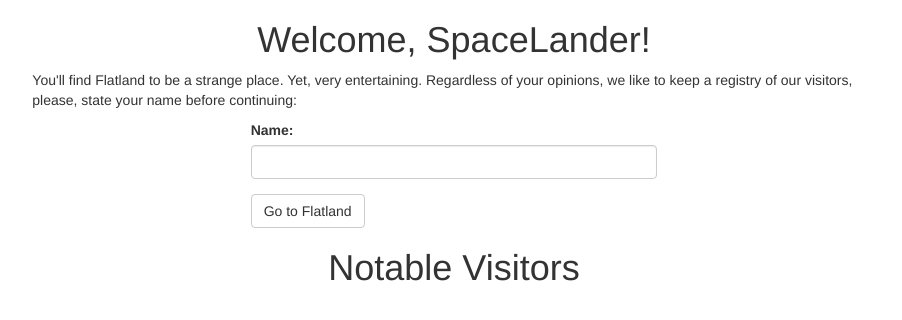
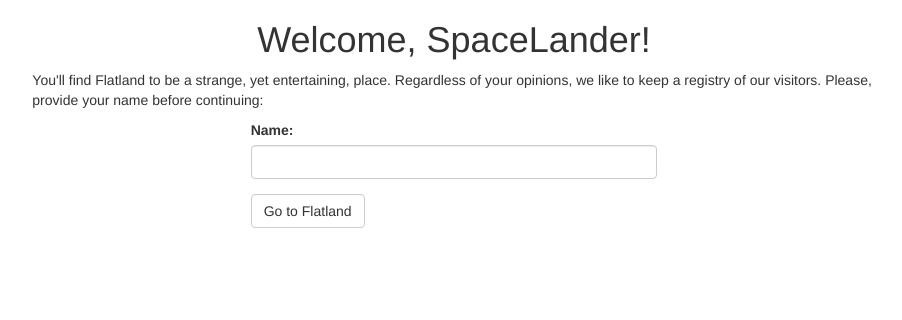
Before and after one commit to jhenriquez/flatland, a website: page app/index.html in a window 1280 px wide. Shown: the whole page, without its empty margins (186-1088 px from the left). Drawn offline with Linux system fonts and the light colour scheme.

Commit message:
Removed the Notable Visitors title. This should be added by the leaders presenter.

```diff
--- a/app/index.html
+++ b/app/index.html
@@ -9,9 +9,9 @@
 			<div class="col-md-8 col-md-offset-2">
 				<h1>Welcome, SpaceLander!</h1>
 				<p>
-					You'll find Flatland to be a strange place. Yet, very entertaining.
-					Regardless of your opinions, we like to keep a registry of our visitors,
-					please, state your name before continuing:
+					You'll find Flatland to be a strange, yet entertaining, place.
+					Regardless of your opinions, we like to keep a registry of our visitors.
+					Please, provide your name before continuing:
 				</p>
 			</div>
 		</div>
@@ -29,13 +29,7 @@
 			</div>
 		</div>
 		<div class="row">
-			<div class="col-md-8 col-md-offset-2">
-				<h1>Notable Visitors</h1>
-			</div>
-		</div>
-		<div class="row">
-			<div class="col-md-8 col-md-offset-2">
-				<div id="score-board"></div>
+			<div id="score-board" class="col-md-8 col-md-offset-2">
 			</div>
 		</div>
 		<script data-main="scripts/indexConfig" src="scripts/vendors/require.js"></script>
```
